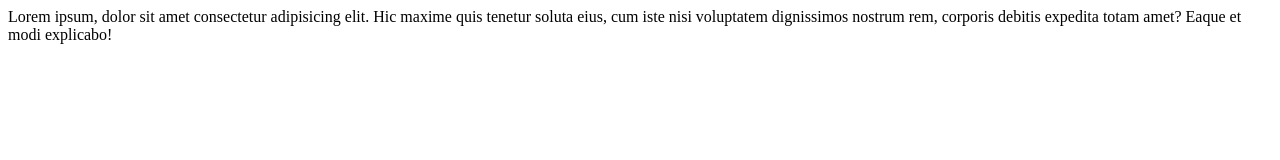
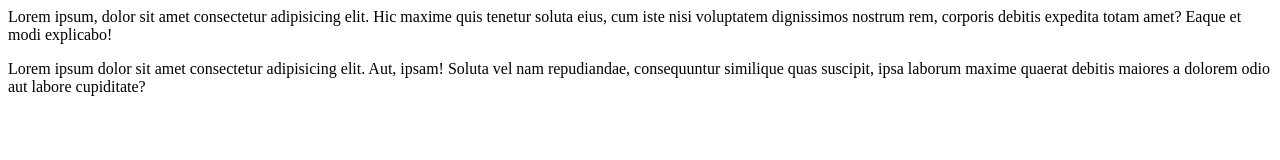
Before and after one commit to AmanSharma0101/learn-git, a plain HTML site: page index.html in a window 1280 px wide. Drawn offline with Linux system fonts and the light colour scheme.

Commit message:
added paragraph to index.html file

```diff
--- a/index.html
+++ b/index.html
@@ -7,5 +7,8 @@
 </head>
 <body>
     Lorem ipsum, dolor sit amet consectetur adipisicing elit. Hic maxime quis tenetur soluta eius, cum iste nisi voluptatem dignissimos nostrum rem, corporis debitis expedita totam amet? Eaque et modi explicabo!
+
+    <p>Lorem ipsum dolor sit amet consectetur adipisicing elit. Aut, ipsam! Soluta vel nam repudiandae, consequuntur similique quas suscipit, ipsa laborum maxime quaerat debitis maiores a dolorem odio aut labore cupiditate?
+    </p>
 </body>
 </html>
```
